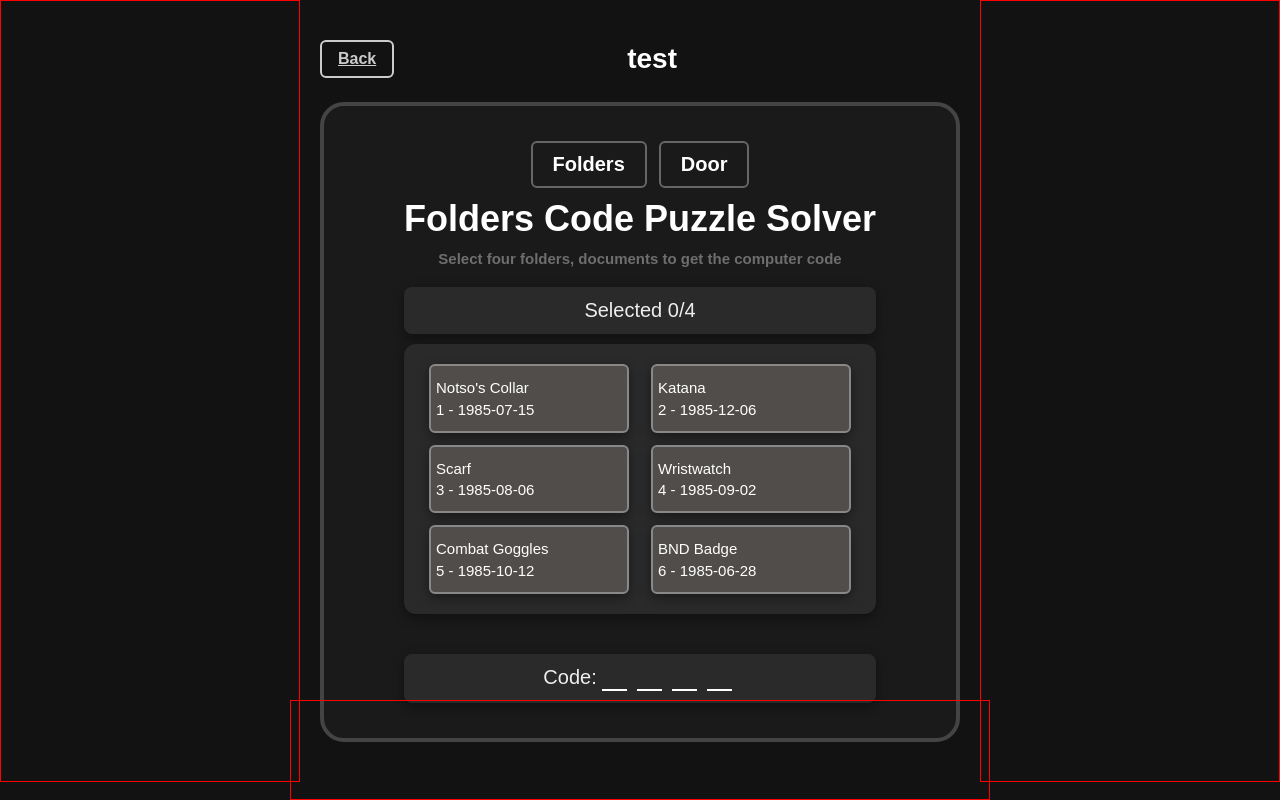
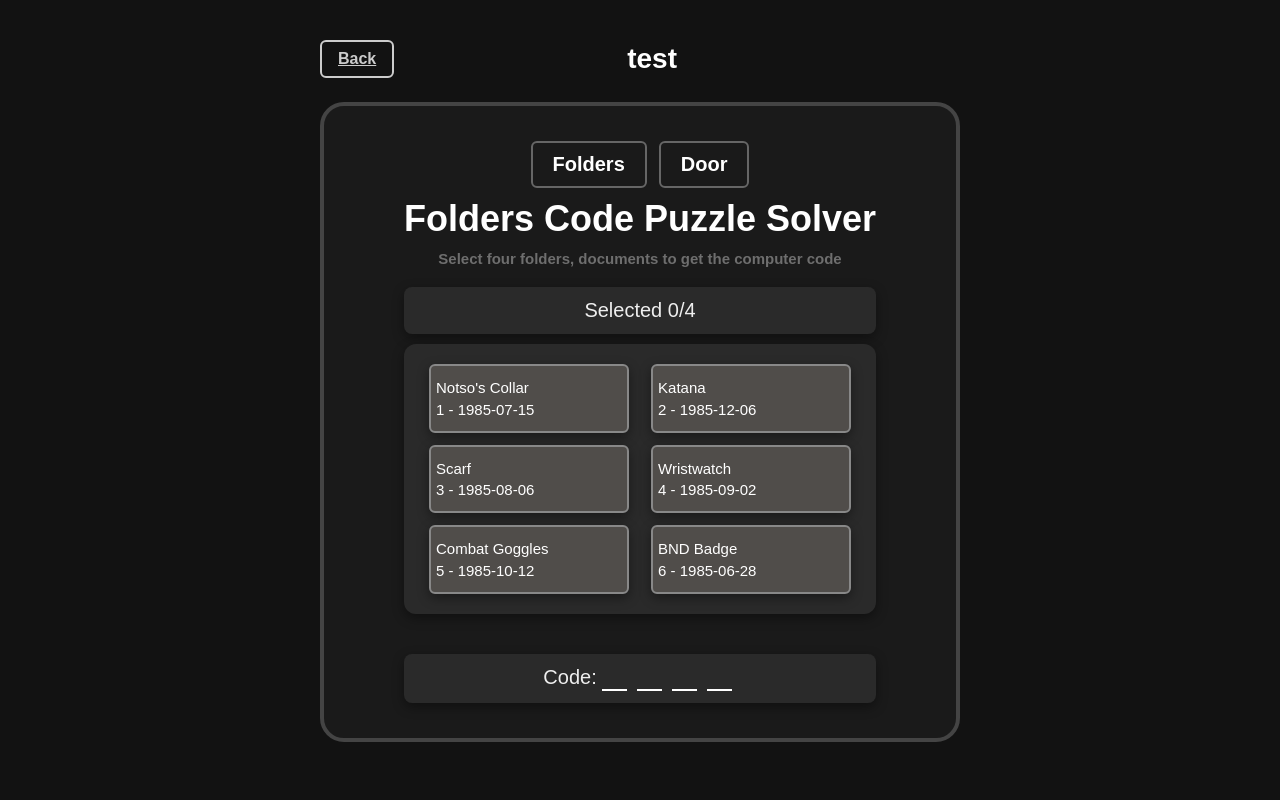
Before and after one commit to pochua117/CODSideKick, a Next.js app: page /maps/test in a window 1280 px wide. Built offline with nearby package versions, Linux system fonts and the light colour scheme.

Commit message:
red border

```diff
--- a/src/components/AdBanner.jsx
+++ b/src/components/AdBanner.jsx
@@ -19,7 +19,7 @@ export default function AdBanner({ adSlot, className="ad" }) {
     <ins
       ref={adRef}
       className={`adsbygoogle ${className}`}
-      style={{ display: "block", border: "1px solid #ff0000ff" }}
+      style={{ display: "block" }}
       data-ad-client="ca-pub-5744019936036430"
       data-ad-slot={adSlot}
       data-full-width-responsive="true"
```
